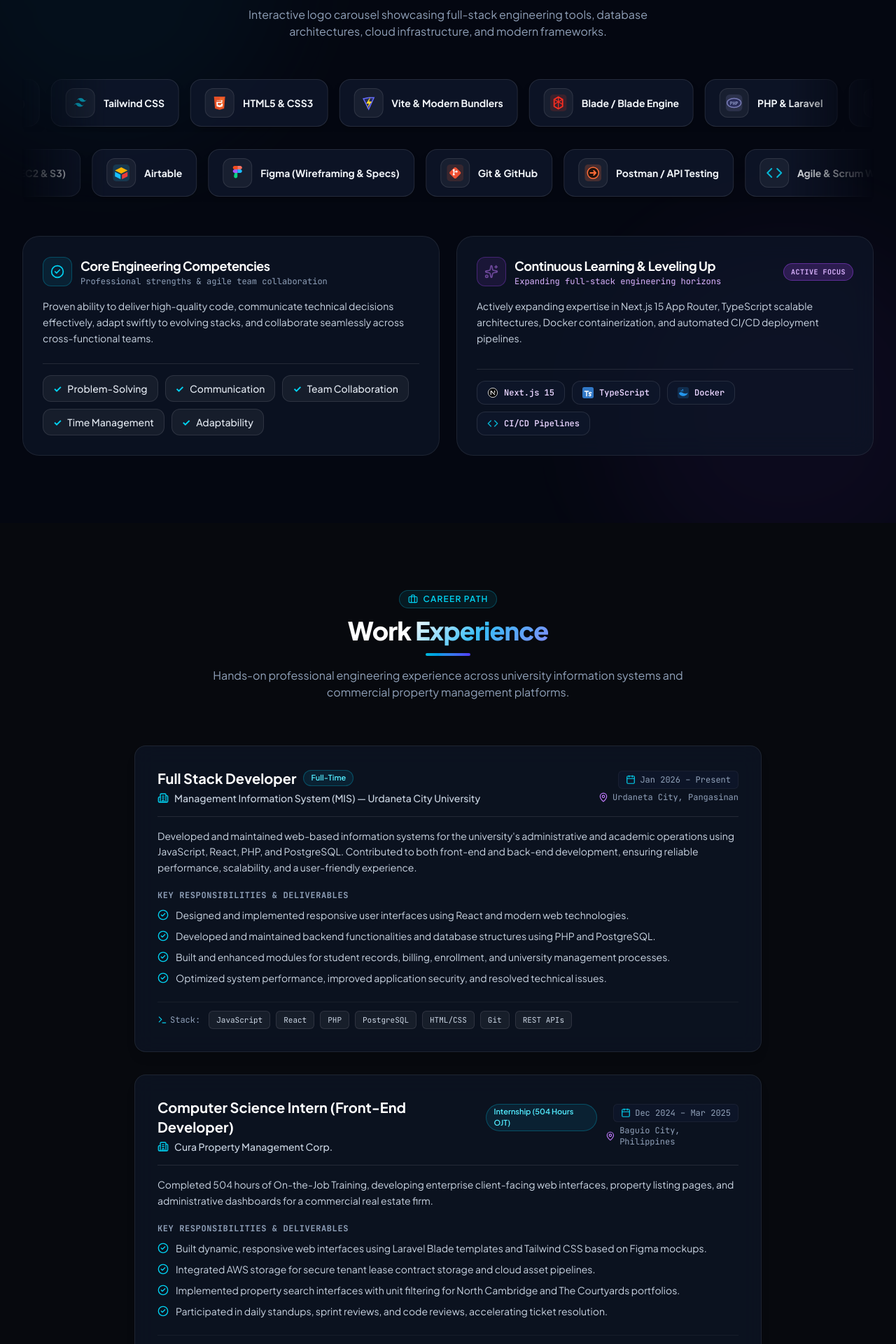
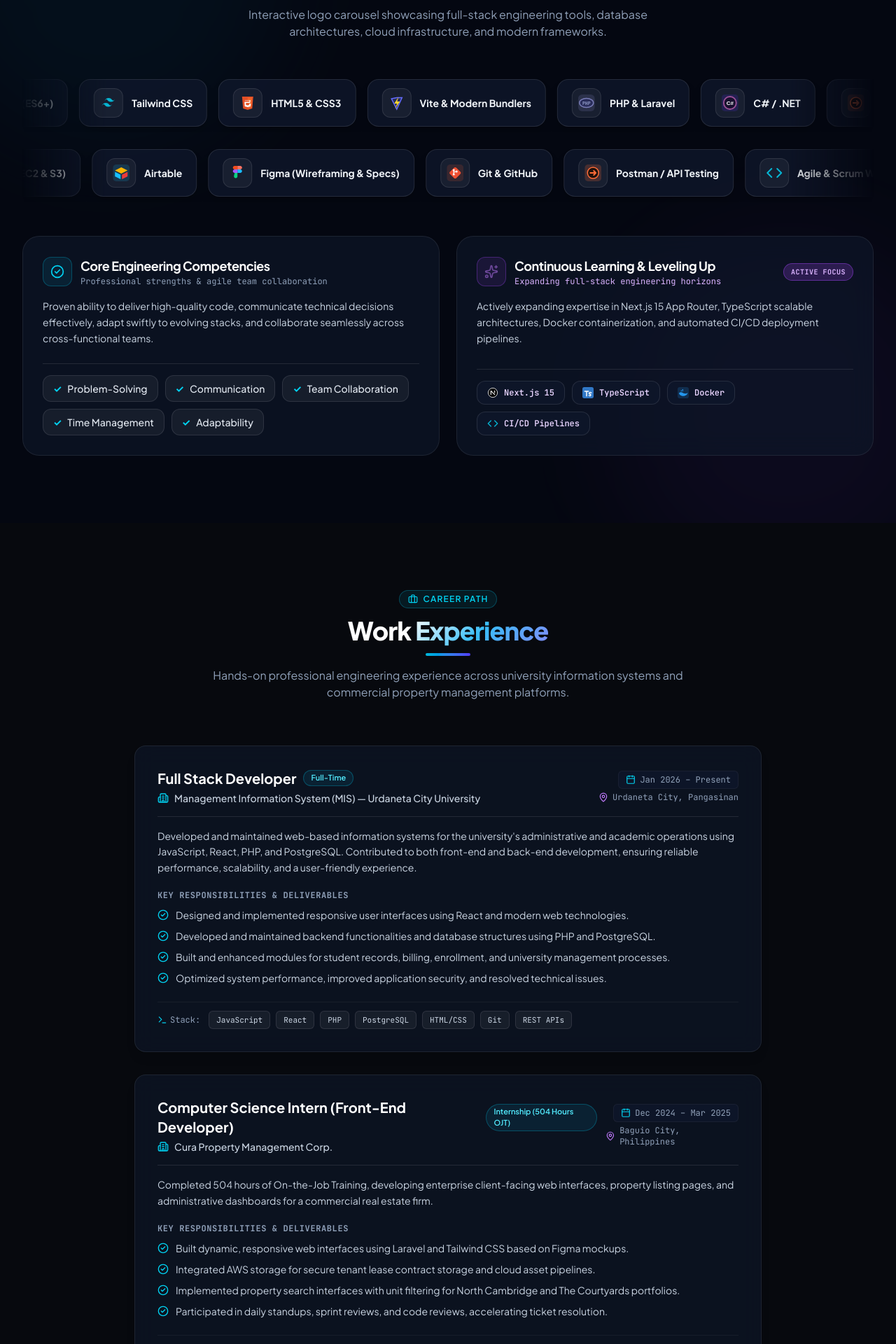
Before and after one commit to Dkyle19/Portfolio, a React (Vite) app: page / in a window 1280 px wide. Shown: the part 3380-5300 px from the top of the page at 70% size. Built offline with nearby package versions, Linux system fonts and the light colour scheme.

Commit message:
Remove all Blade / Blade Engine references from skills, experience, and project tech stack

```diff
--- a/src/components/TechLogos.jsx
+++ b/src/components/TechLogos.jsx
@@ -64,7 +64,7 @@
   }
 
   // Laravel
-  if (norm.includes('laravel') || norm.includes('blade')) {
+  if (norm.includes('laravel')) {
     return (
       <svg className={className} viewBox="0 0 24 24" fill="none" xmlns="http://www.w3.org/2000/svg">
         <rect width="24" height="24" rx="5" fill="#FF2D20" fillOpacity="0.15"/>
--- a/src/data/portfolioData.js
+++ b/src/data/portfolioData.js
@@ -148,7 +148,6 @@
         "AWS",
         "MariaDB",
         "JavaScript",
-        "Blade Engine",
         "Git"
       ],
       highlights: [
@@ -187,8 +186,7 @@
       { name: "JavaScript (ES6+)", level: "Advanced", icon: "js", experience: "4+ Years", highlight: true },
       { name: "Tailwind CSS", level: "Advanced", icon: "tailwind", experience: "3+ Years", highlight: true },
       { name: "HTML5 & CSS3", level: "Expert", icon: "html", experience: "4+ Years", highlight: true },
-      { name: "Vite & Modern Bundlers", level: "Proficient", icon: "vite", experience: "2+ Years" },
-      { name: "Blade / Blade Engine", level: "Proficient", icon: "blade", experience: "1+ Year" }
+      { name: "Vite & Modern Bundlers", level: "Proficient", icon: "vite", experience: "2+ Years" }
     ],
     backend: [
       { name: "PHP & Laravel", level: "Proficient", icon: "laravel", experience: "2+ Years", highlight: true },
@@ -247,12 +245,12 @@
       type: "Internship (504 Hours OJT)",
       description: "Completed 504 hours of On-the-Job Training, developing enterprise client-facing web interfaces, property listing pages, and administrative dashboards for a commercial real estate firm.",
       achievements: [
-        "Built dynamic, responsive web interfaces using Laravel Blade templates and Tailwind CSS based on Figma mockups.",
+        "Built dynamic, responsive web interfaces using Laravel and Tailwind CSS based on Figma mockups.",
         "Integrated AWS storage for secure tenant lease contract storage and cloud asset pipelines.",
         "Implemented property search interfaces with unit filtering for North Cambridge and The Courtyards portfolios.",
         "Participated in daily standups, sprint reviews, and code reviews, accelerating ticket resolution."
       ],
-      techUsed: ["Laravel", "Tailwind CSS", "AWS", "MariaDB", "JavaScript", "Blade Engine", "Figma"]
+      techUsed: ["Laravel", "Tailwind CSS", "AWS", "MariaDB", "JavaScript", "Figma"]
     }
   ],
 
```
